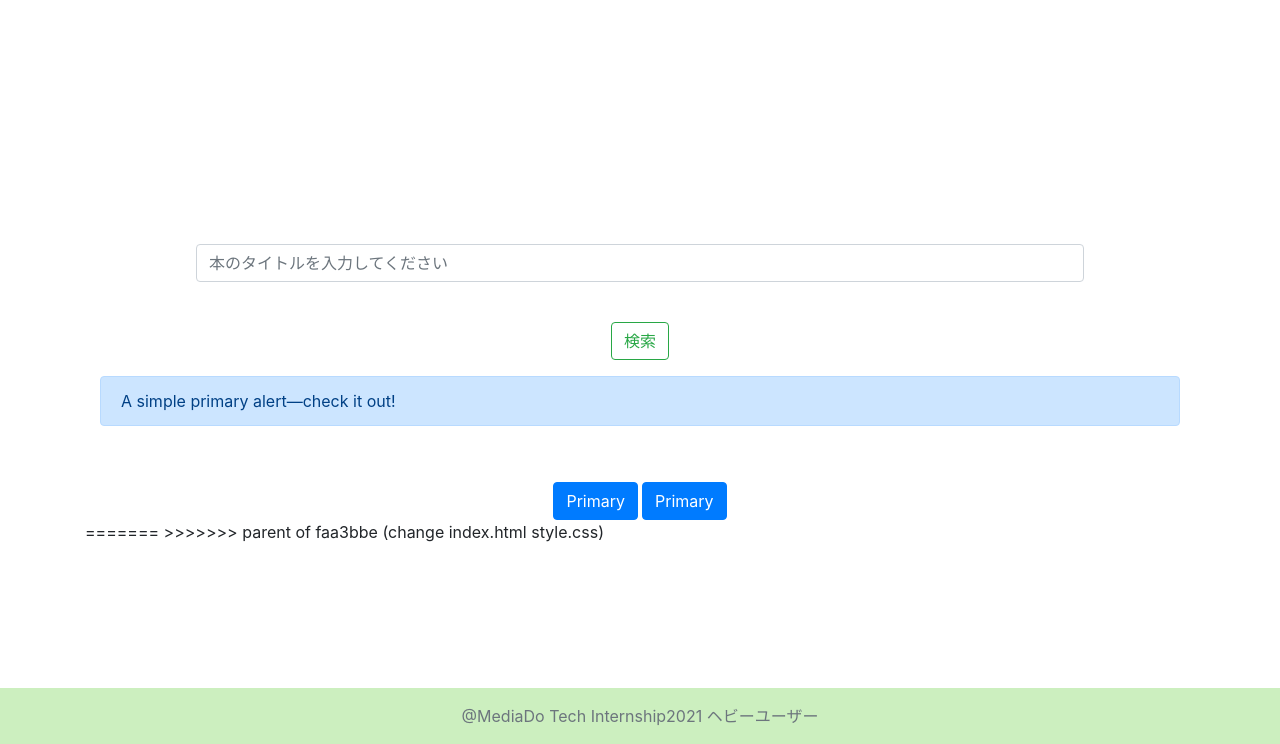
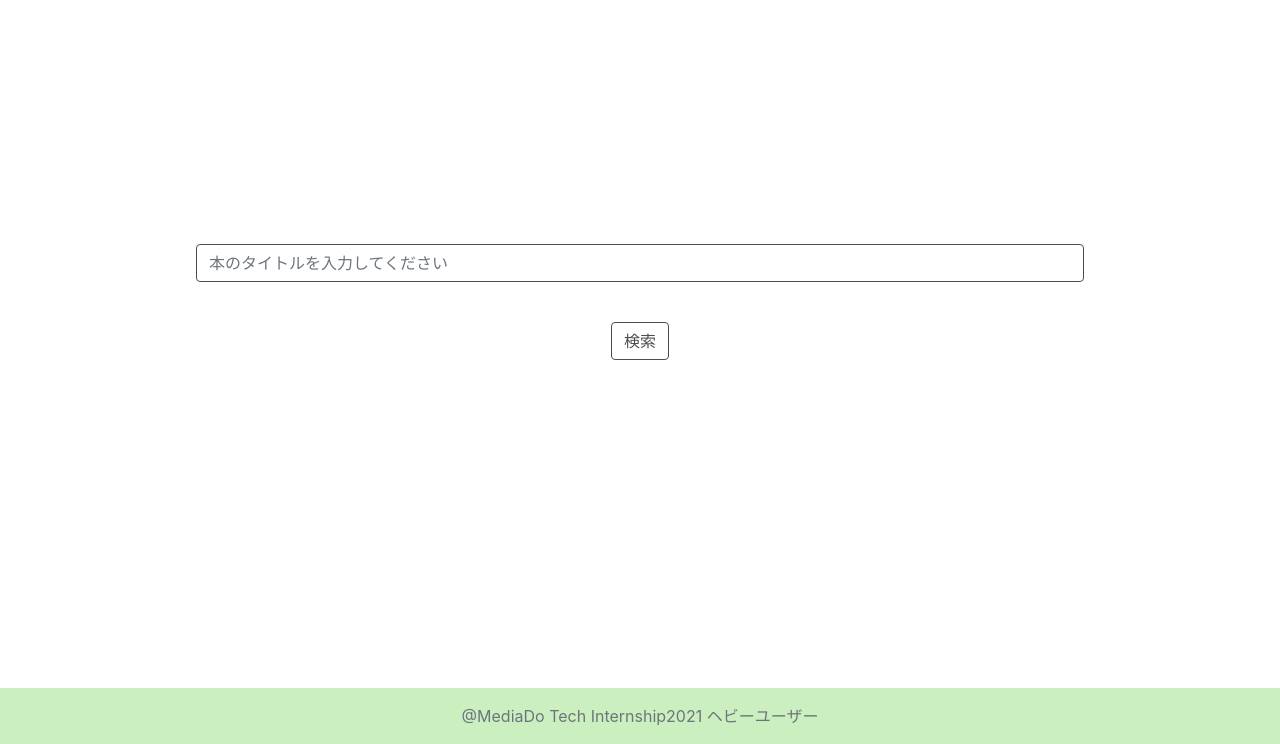
Before and after one commit to ryosuke8923/Media_do_Internship_2021, a Flask app: page / in a window 1280 px wide. Shown: the part 56-800 px from the top of the page. Run offline with Flask 2, Linux system fonts and the light colour scheme; some libraries are stand-ins or nearby versions.

Commit message:
change index.html style.css

```diff
--- a/static/css/style.css
+++ b/static/css/style.css
@@ -13,13 +13,11 @@
 }
 
 .form-control{
-    border-radius: 50px;
     border-color: #4D4D4D;
 }
 
-.btn{/*インラインブロック*/
+.btn{
     margin-top: 40px;
-    border-radius: 50px;
 }
 
 .btn-outline-success{
@@ -28,14 +26,12 @@
     border-color: #4D4D4D;
 }
 
-.btn-outline-success:hover{
+.btn-outline-success:hover,
+.btn-outline-success:active,
+.btn-outline-success:visited,
+.btn-outline-success:focus,
+.btn-outline-success.disabled{
     background-color: #4D4D4D;
     color: #ffffff;
     border-color: #4D4D4D;
 }
-
-.btn-outline-success:active{
-    background-color: #4D4D4D;
-    color: #ffffff;
-    border-color: #4D4D4D;
-}
--- a/templates/index.html
+++ b/templates/index.html
@@ -12,14 +12,13 @@
     <link rel="apple-touch-icon" href="icon.png">
     -->
     <!-- Place favicon.ico in the root directory -->
+    <link rel="stylesheet" href="https://stackpath.bootstrapcdn.com/bootstrap/4.4.1/css/bootstrap.min.css" integrity="sha384-Vkoo8x4CGsO3+Hhxv8T/Q5PaXtkKtu6ug5TOeNV6gBiFeWPGFN9MuhOf23Q9Ifjh" crossorigin="anonymous">
     <link rel="stylesheet" href="../static/css/style.css">
-    <link rel="stylesheet" href="https://stackpath.bootstrapcdn.com/bootstrap/4.4.1/css/bootstrap.min.css" integrity="sha384-Vkoo8x4CGsO3+Hhxv8T/Q5PaXtkKtu6ug5TOeNV6gBiFeWPGFN9MuhOf23Q9Ifjh" crossorigin="anonymous">
 </head>
 
 <body>
 
     <!-- header -->
-
     <header>
         <nav class="navbar navbar-light navbar-expand-md " style="background-color: #ccefbf;">
             <a class="navbar-brand" href="./index.html">
@@ -41,27 +40,15 @@
         </nav>
     </header>
 
+    <!-- search -->
     <div class="search">
         <div class="container">
             <form class="search-form">
                 <input class="form-control me-2" type="search" placeholder="本のタイトルを入力してください" aria-label="Search">
                 <button class="btn btn-outline-success"  type="submit">検索</button>
             </form>
-    <div class="container">
-
-        <div id="js-question" class="mt-3 alert alert-primary" role="alert">
-        A simple primary alert—check it out!
         </div>
-
-        <div class="d-flex justify-content-center">
-        <button type="button" class="btn btn-primary">Primary</button>
-        <button type="button" class="ml-1 btn btn-primary">Primary</button>
-        </div>
-
     </div>
-    <script src="../static/js/index.js"></script>
-
-
 
     <!-- footer -->
     <footer class="fixed-bottom" style="background-color:#ccefbf;">
@@ -73,8 +60,6 @@
     <script src="https://code.jquery.com/jquery-3.3.1.slim.min.js" integrity="sha384-q8i/X+965DzO0rT7abK41JStQIAqVgRVzpbzo5smXKp4YfRvH+8abtTE1Pi6jizo" crossorigin="anonymous"></script>
     <script src="https://cdnjs.cloudflare.com/ajax/libs/popper.js/1.14.7/umd/popper.min.js" integrity="sha384-UO2eT0CpHqdSJQ6hJty5KVphtPhzWj9WO1clHTMGa3JDZwrnQq4sF86dIHNDz0W1" crossorigin="anonymous"></script>
     <script src="https://stackpath.bootstrapcdn.com/bootstrap/4.3.1/js/bootstrap.min.js" integrity="sha384-JjSmVgyd0p3pXB1rRibZUAYoIIy6OrQ6VrjIEaFf/nJGzIxFDsf4x0xIM+B07jRM" crossorigin="anonymous"></script>
-=======
->>>>>>> parent of faa3bbe (change index.html style.css)
 </body>
 
 </html>
```
